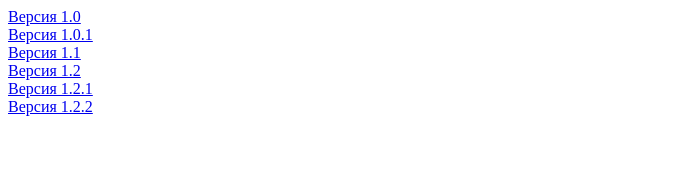
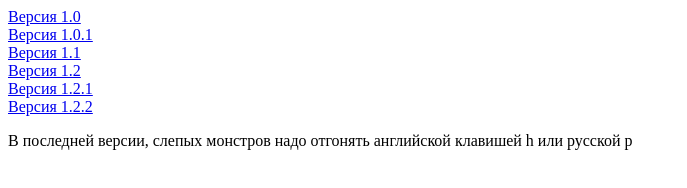
Before and after one commit to vladplays/vladplays, a plain HTML site: page Three.js/index.html in a window 1280 px wide. Shown: the whole page, without its empty margins (0-687 px from the left). Drawn offline with Linux system fonts and the light colour scheme.

Commit message:
Update index.html

```diff
--- a/Three.js/index.html
+++ b/Three.js/index.html
@@ -14,5 +14,8 @@
 		<a href='./2.2/play.html'>Версия 1.2.1</a>
 		<br/>
 		<a href='./2.3/play.html'>Версия 1.2.2</a>
+		<p>
+			В последней версии, слепых монстров надо отгонять английской клавишей h или русской р
+		</p>
 	</body>
 </html>
```
